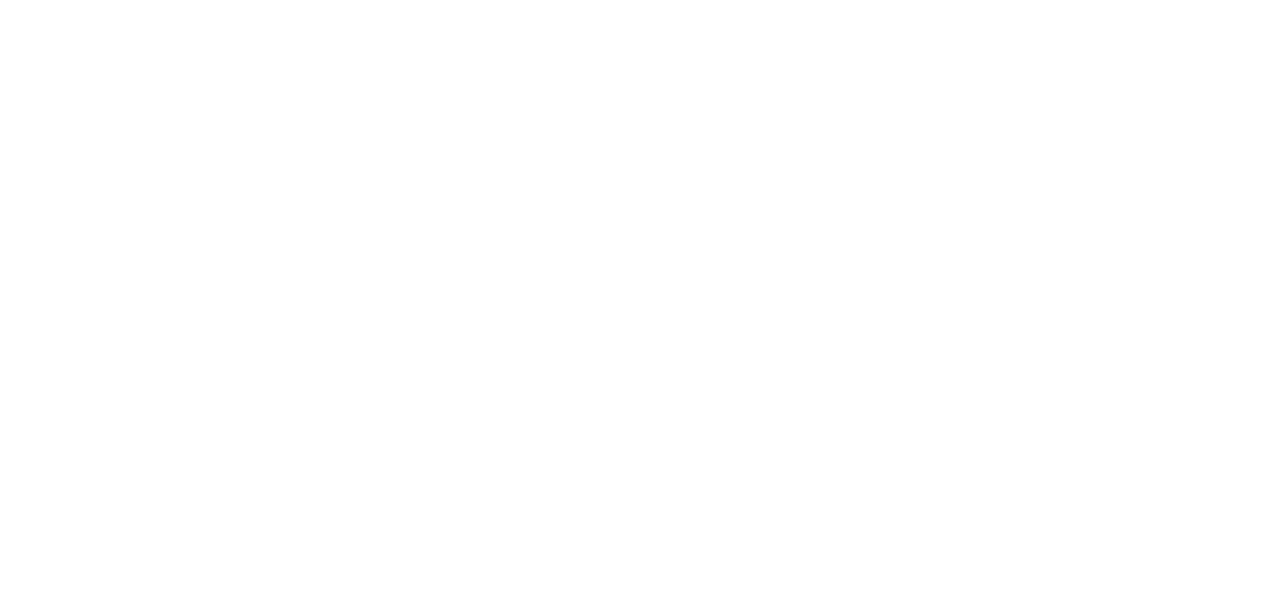
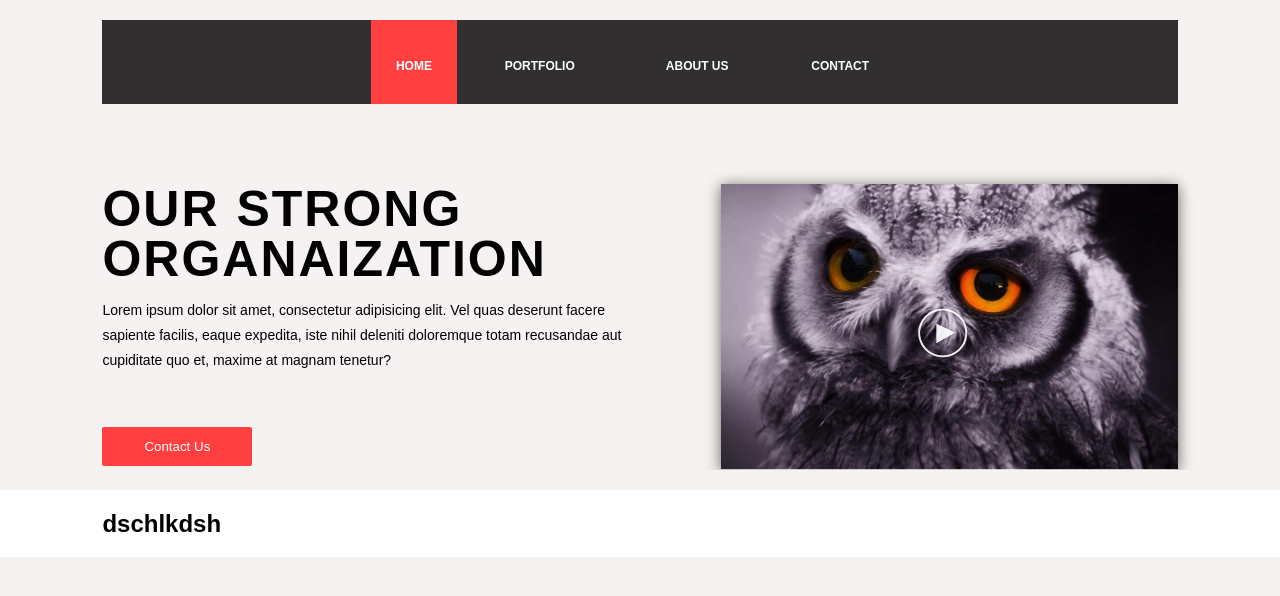
Before and after one commit to MomozonoNanami/LandingPageTemplates, a plain HTML site: page index.html in a window 1280 px wide. Drawn offline with Linux system fonts and the light colour scheme.

Commit message:
Сверстано меню и главный блок

```diff
--- /dev/null
+++ b/css/style.css
@@ -0,0 +1,21 @@
+body { padding: 0;margin: 0; font-family: sans-serif; background: #f6f2f1; clear: both;}
+section{  margin: 20px auto; display: block; overflow: hidden;}
+p{ font-size: 14px; line-height: 25px; }
+.header{ margin: 0 auto; background: #312f30; text-align: center; display: block; }
+.nav{ width: 50%;  display: block; margin-left: auto; margin-right: auto;}
+.nav ul{ display: table; width: 100%; float: none; padding: 0; margin: 0; height: 84px;}
+.nav > ul > li{ list-style: none; text-align: center; display: table-cell; vertical-align: middle; padding-top: 6px;}
+.nav > ul > .active { background: #ff3f40;}
+.nav > ul > li > a{ color: #fff; text-decoration: none; text-transform: uppercase; font-size: 12px; font-weight: bold;}
+.nav > ul > li:hover { background: #ff3f40;}
+.bg_white{ background: #fff; }
+.container{ padding: 0 8%;}
+.col-lg-6 { width: 50%; float: left; box-sizing: border-box; }
+.top{ padding-top: 80px; width: 100%;}
+.top h1{ font-size: 50px; font-weight: bold; word-spacing: 1px; line-height: 50px; letter-spacing: 2px; margin: 0; }
+.response{ max-width: 100%; }
+.top_image > img{ box-shadow: 0px 2px 14px rgba(0, 0, 0, .6); width: 85%; float: right; }
+.padd_r_15{ padding-right: 15px; }
+.icon img{ position: absolute; top: 38%; width: 60px; right: 24%;  }
+.red{ background: #ff3f40; color: #fff;}
+button{ padding: 10px 40px; border-radius: 2px; border: 2px solid #ff3f40; color: #ff3f40; margin-top: 40px; cursor: pointer;}
--- a/index.html
+++ b/index.html
@@ -3,8 +3,36 @@
 <head>
 	<meta charset="UTF-8">
 	<title>LandingPage Templates</title>
+	<link rel="stylesheet" href="css/style.css">
 </head>
 <body>
-
+	<section id="menu" class="container">
+		<div class="header">
+			<div class="nav">
+				<ul>
+					<li class="active"><a href="#menu">Home</a></li>
+					<li><a href="">Portfolio</a></li>
+					<li><a href="">About us</a></li>
+					<li><a href="">Contact</a></li>
+				</ul>
+			</div>
+		</div>
+		<div class="top">
+			<div class="col-lg-6">
+				<div class="padd_r_15">
+					<h1>OUR STRONG ORGANAIZATION</h1>
+					<p>Lorem ipsum dolor sit amet, consectetur adipisicing elit. Vel quas deserunt facere sapiente facilis, eaque expedita, iste nihil deleniti doloremque totam recusandae aut cupiditate quo et, maxime at magnam tenetur?</p>
+					<button class="red">Contact Us</button>
+				</div>
+			</div>
+			<div class="col-lg-6 top_image">
+				<img src="img/72fqw2qq3kxh.jpg" alt="" class="response">
+				<div class="icon"><a href="#."><img src="img/play.png" alt=""></a></div>
+			</div>
+		</div>
+	</section>
+	<section class="bg_white container">
+		<h1>dschlkdsh</h1>
+	</section>
 </body>
 </html>
--- a/style.css
+++ /dev/null
@@ -1 +0,0 @@
-/* CSS Styles */
```
Also changed, not shown: img/72fqw2qq3kxh.jpg (added), img/play.png (added).
